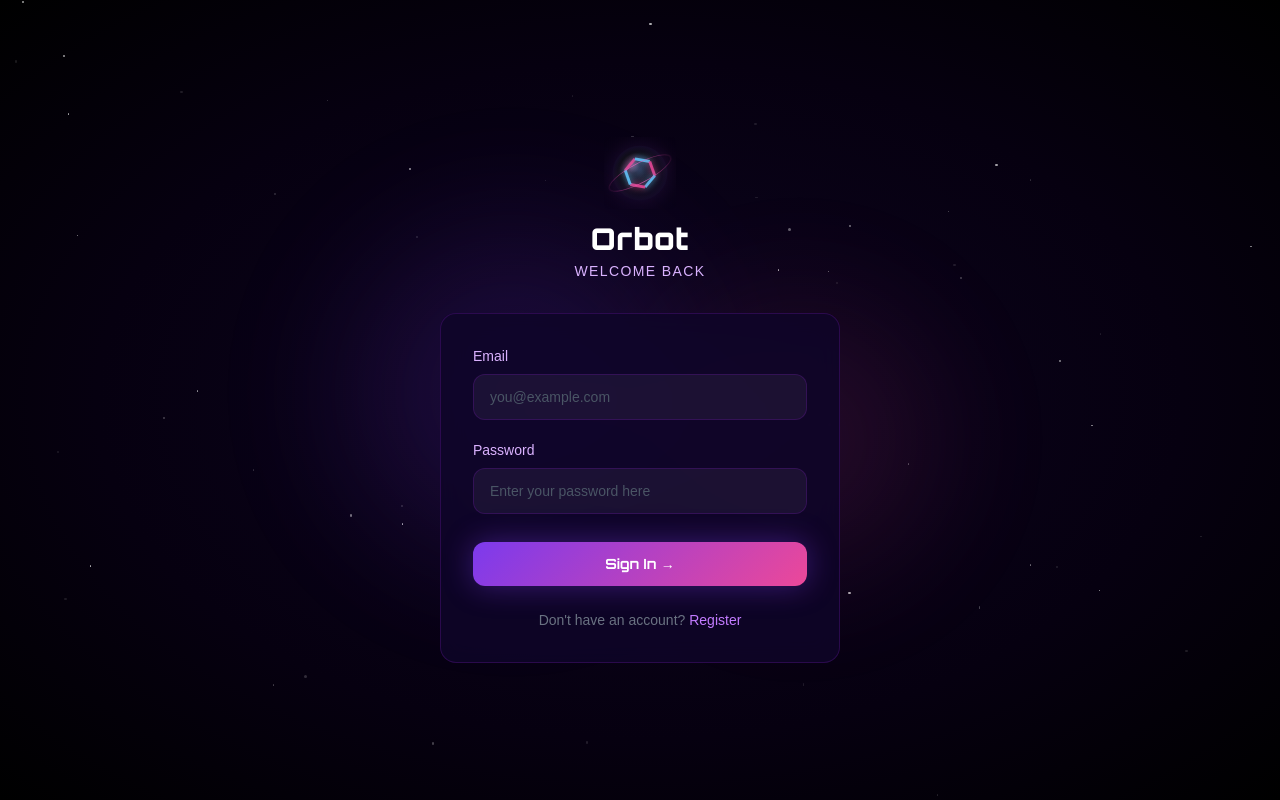
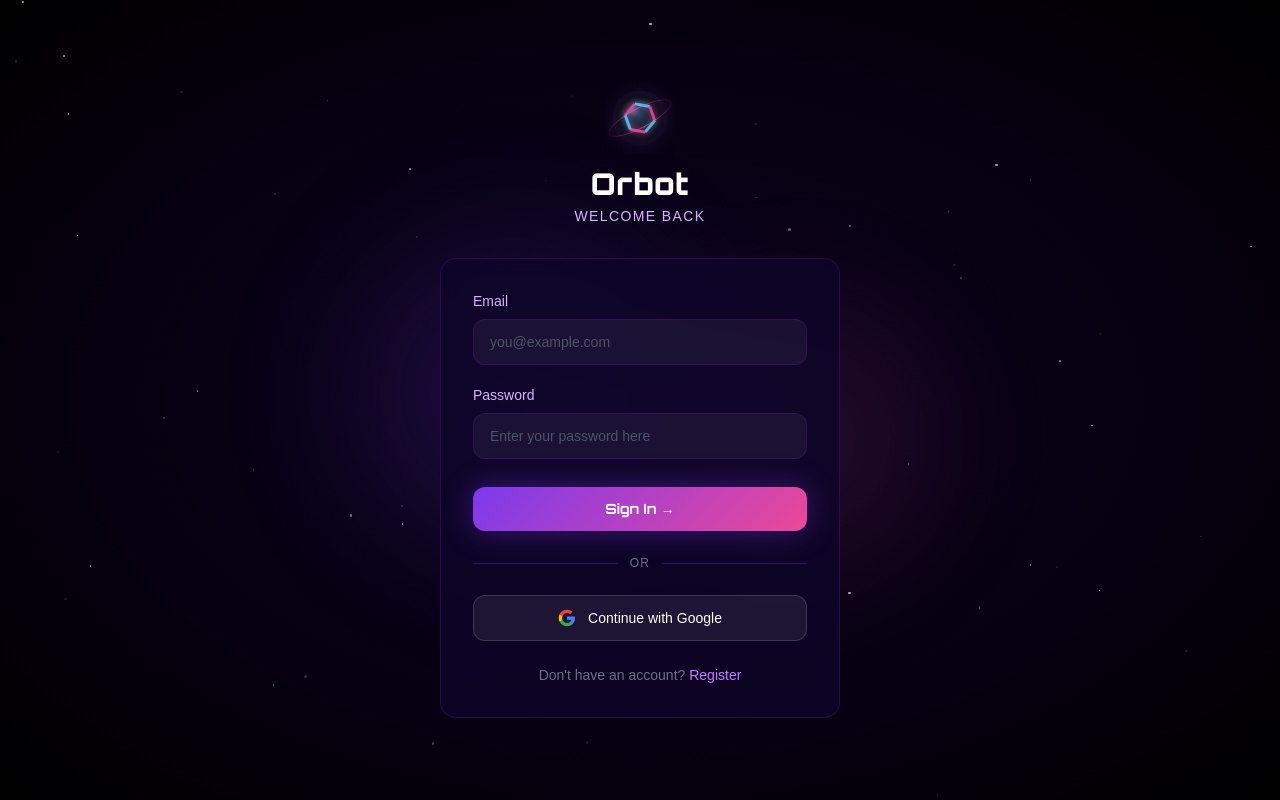
Before and after one commit to RafaelJo28/WADSProject, a Next.js app: page /login in a window 1280 px wide. Built offline with nearby package versions, Linux system fonts and the light colour scheme; no server answers.

Commit message:
commit even more sigma hell yeah

```diff
--- /dev/null
+++ b/app/api/auth/google/route.ts
@@ -0,0 +1,65 @@
+import { NextRequest, NextResponse } from "next/server"
+import { adminAuth } from "@/app/lib/firebase-admin"
+import { db } from "@/app/lib/db"
+import jwt from "jsonwebtoken"
+
+export async function POST(req: NextRequest) {
+  try {
+    const { idToken } = await req.json()
+
+    if (!idToken) {
+      return NextResponse.json({ error: "ID token required" }, { status: 400 })
+    }
+
+    // Verify the Firebase ID token
+    const decoded = await adminAuth.verifyIdToken(idToken)
+    const { uid, email, name, picture } = decoded
+
+    if (!email) {
+      return NextResponse.json({ error: "No email found" }, { status: 400 })
+    }
+
+    // Find or create user in database
+    let user = await db.user.findUnique({ where: { email } })
+
+    if (!user) {
+      user = await db.user.create({
+        data: {
+          name: name || "Google User",
+          email,
+          password: `firebase_${uid}`, // placeholder password for Google users
+          role: "student",
+        },
+      })
+    }
+
+    // Issue our JWT cookie (same as normal login)
+    const token = jwt.sign(
+      { userId: user.id },
+      process.env.NEXTAUTH_SECRET!,
+      { expiresIn: "7d" }
+    )
+
+    const response = NextResponse.json({
+      message: "Login successful!",
+      user: {
+        id: user.id,
+        name: user.name,
+        email: user.email,
+        role: user.role,
+      },
+    })
+
+    response.cookies.set("token", token, {
+      httpOnly: true,
+      secure: process.env.NODE_ENV === "production",
+      sameSite: "lax",
+      maxAge: 60 * 60 * 24 * 7,
+    })
+
+    return response
+  } catch (error) {
+    console.error("Google auth error:", error)
+    return NextResponse.json({ error: "Authentication failed" }, { status: 401 })
+  }
+}
--- /dev/null
+++ b/app/lib/firebase-admin.ts
@@ -0,0 +1,14 @@
+import { initializeApp, getApps, cert } from "firebase-admin/app"
+import { getAuth } from "firebase-admin/auth"
+
+if (!getApps().length) {
+  initializeApp({
+    credential: cert({
+      projectId: process.env.FIREBASE_ADMIN_PROJECT_ID,
+      clientEmail: process.env.FIREBASE_ADMIN_CLIENT_EMAIL,
+      privateKey: process.env.FIREBASE_ADMIN_PRIVATE_KEY?.replace(/\\n/g, "\n"),
+    }),
+  })
+}
+
+export const adminAuth = getAuth()
--- /dev/null
+++ b/app/lib/firebase.ts
@@ -0,0 +1,15 @@
+import { initializeApp, getApps } from "firebase/app"
+import { getAuth, GoogleAuthProvider } from "firebase/auth"
+
+const firebaseConfig = {
+  apiKey: process.env.NEXT_PUBLIC_FIREBASE_API_KEY,
+  authDomain: process.env.NEXT_PUBLIC_FIREBASE_AUTH_DOMAIN,
+  projectId: process.env.NEXT_PUBLIC_FIREBASE_PROJECT_ID,
+  storageBucket: process.env.NEXT_PUBLIC_FIREBASE_STORAGE_BUCKET,
+  messagingSenderId: process.env.NEXT_PUBLIC_FIREBASE_MESSAGING_SENDER_ID,
+  appId: process.env.NEXT_PUBLIC_FIREBASE_APP_ID,
+}
+
+const app = getApps().length === 0 ? initializeApp(firebaseConfig) : getApps()[0]
+export const auth = getAuth(app)
+export const googleProvider = new GoogleAuthProvider()
--- a/app/login/page.tsx
+++ b/app/login/page.tsx
@@ -3,6 +3,8 @@
 import { useState } from "react"
 import { useRouter } from "next/navigation"
 import Link from "next/link"
+import { signInWithPopup } from "firebase/auth"
+import { auth, googleProvider } from "@/app/lib/firebase"
 import OrbotLogo from "../components/OrbotLogo"
 import Stars from "../components/Stars"
 
@@ -11,6 +13,7 @@
   const [form, setForm] = useState({ email: "", password: "" })
   const [error, setError] = useState("")
   const [loading, setLoading] = useState(false)
+  const [googleLoading, setGoogleLoading] = useState(false)
 
   const handleSubmit = async (e: React.FormEvent) => {
     e.preventDefault()
@@ -28,6 +31,33 @@
     } else {
       localStorage.setItem("user", JSON.stringify(data.user))
       router.push("/dashboard")
+    }
+  }
+
+  const handleGoogleLogin = async () => {
+    setGoogleLoading(true)
+    setError("")
+    try {
+      const result = await signInWithPopup(auth, googleProvider)
+      const idToken = await result.user.getIdToken()
+
+      const res = await fetch("/api/auth/google", {
+        method: "POST",
+        headers: { "Content-Type": "application/json" },
+        body: JSON.stringify({ idToken }),
+      })
+
+      const data = await res.json()
+      if (res.ok) {
+        localStorage.setItem("user", JSON.stringify(data.user))
+        router.push("/dashboard")
+      } else {
+        setError(data.error)
+      }
+    } catch (err) {
+      setError("Google sign-in failed. Please try again.")
+    } finally {
+      setGoogleLoading(false)
     }
   }
 
@@ -89,6 +119,36 @@
             </button>
           </form>
 
+          {/* Divider */}
+          <div className="flex items-center gap-3 my-6">
+            <div className="flex-1 h-px" style={{ background: "rgba(124, 58, 237, 0.3)" }} />
+            <span className="text-gray-500 text-xs uppercase tracking-widest">or</span>
+            <div className="flex-1 h-px" style={{ background: "rgba(124, 58, 237, 0.3)" }} />
+          </div>
+
+          {/* Google Sign-In */}
+          <button
+            type="button"
+            onClick={handleGoogleLogin}
+            disabled={googleLoading}
+            className="w-full py-3 rounded-xl font-medium text-white text-sm flex items-center justify-center gap-3 transition-all duration-300 hover:scale-105 active:scale-95 disabled:opacity-50"
+            style={{
+              background: "rgba(255,255,255,0.07)",
+              border: "1px solid rgba(255,255,255,0.15)",
+            }}>
+            {googleLoading ? "Signing in..." : (
+              <>
+                <svg width="18" height="18" viewBox="0 0 24 24">
+                  <path fill="#4285F4" d="M22.56 12.25c0-.78-.07-1.53-.2-2.25H12v4.26h5.92c-.26 1.37-1.04 2.53-2.21 3.31v2.77h3.57c2.08-1.92 3.28-4.74 3.28-8.09z"/>
+                  <path fill="#34A853" d="M12 23c2.97 0 5.46-.98 7.28-2.66l-3.57-2.77c-.98.66-2.23 1.06-3.71 1.06-2.86 0-5.29-1.93-6.16-4.53H2.18v2.84C3.99 20.53 7.7 23 12 23z"/>
+                  <path fill="#FBBC05" d="M5.84 14.09c-.22-.66-.35-1.36-.35-2.09s.13-1.43.35-2.09V7.07H2.18C1.43 8.55 1 10.22 1 12s.43 3.45 1.18 4.93l3.66-2.84z"/>
+                  <path fill="#EA4335" d="M12 5.38c1.62 0 3.06.56 4.21 1.64l3.15-3.15C17.45 2.09 14.97 1 12 1 7.7 1 3.99 3.47 2.18 7.07l3.66 2.84c.87-2.6 3.3-4.53 6.16-4.53z"/>
+                </svg>
+                Continue with Google
+              </>
+            )}
+          </button>
+
           <p className="text-center text-sm text-gray-500 mt-6">
             Don't have an account?{" "}
             <Link href="/register" className="text-purple-400 hover:text-purple-300 font-medium">Register</Link>
--- a/package.json
+++ b/package.json
@@ -24,6 +24,8 @@
     "axios": "^1.13.5",
     "bcryptjs": "^3.0.3",
     "dotenv": "^17.3.1",
+    "firebase": "^12.11.0",
+    "firebase-admin": "^13.7.0",
     "groq-sdk": "^0.37.0",
     "jsonwebtoken": "^9.0.3",
     "next": "16.1.6",
```
Also changed, not shown: 1 other file (tests, documents, lock files or other folders).
